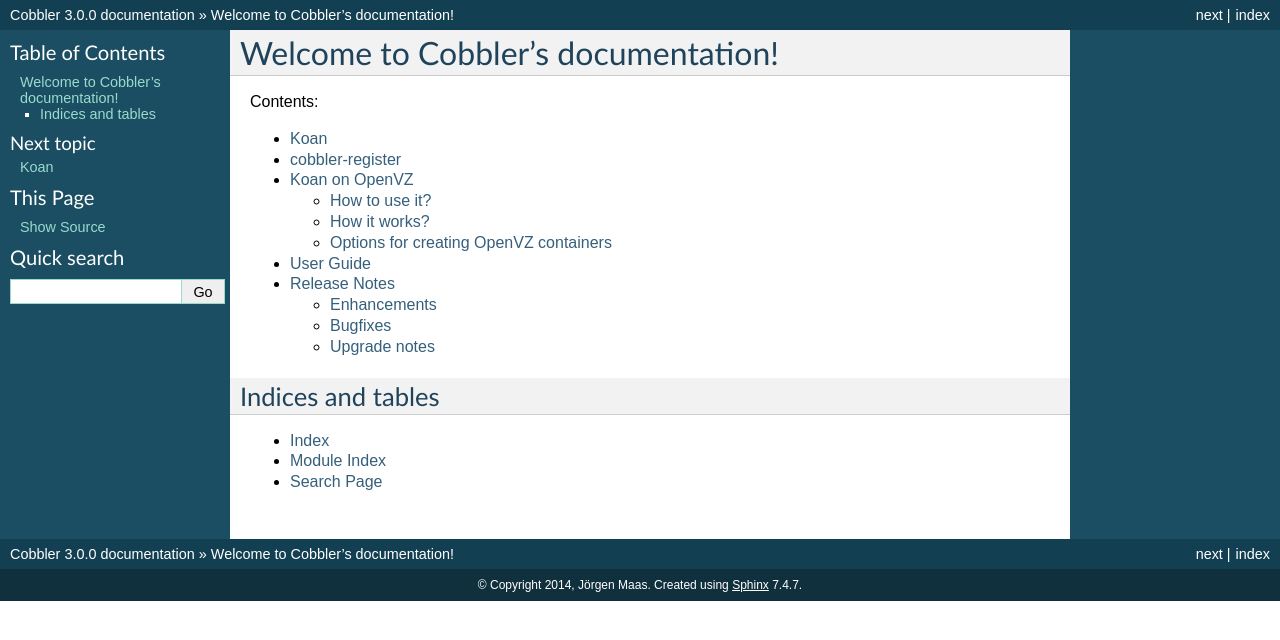
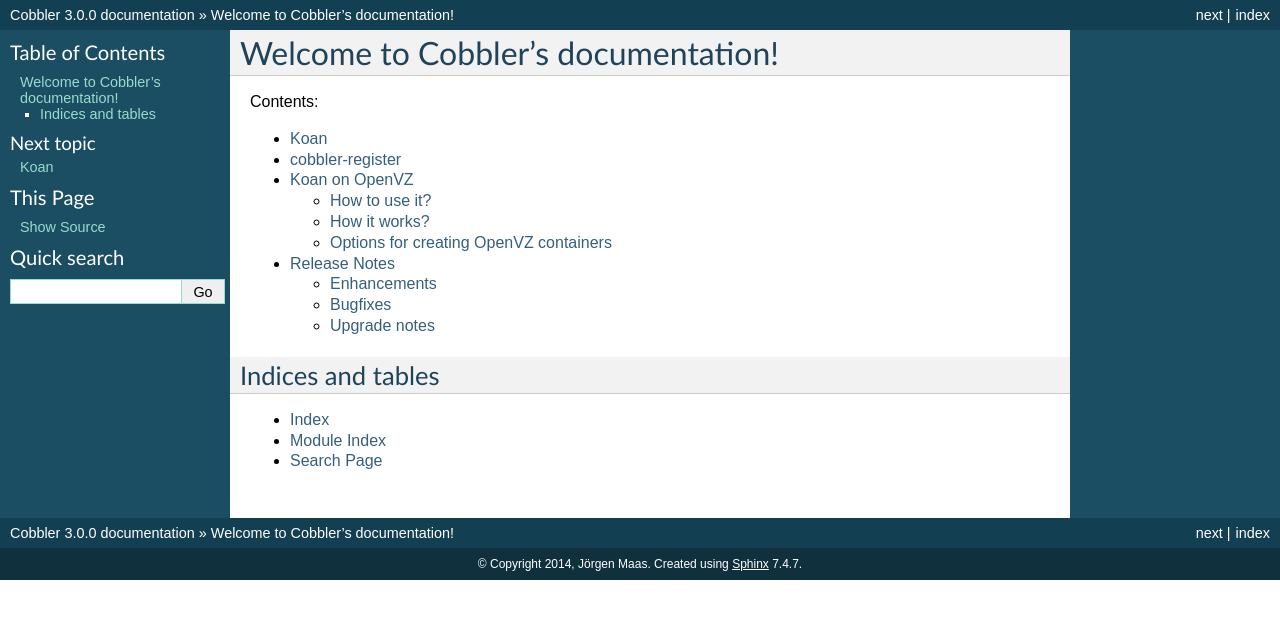
Before and after one commit to cobbler/koan, a Sphinx documentation site: the page built from docs/index.rst, in a window 1280 px wide. Shown: the top 640 px of the page. Built offline with Sphinx 7.4.7, drawn with Linux system fonts in a browser that asks for light colours.

Commit message:
Docs: Remove empty file

```diff
--- a/docs/index.rst
+++ b/docs/index.rst
@@ -14,7 +14,6 @@
    Koan <koan>
    cobbler-register <cobbler-register>
    Koan on OpenVZ <koan-on-openvz>
-   User Guide <user-guide>
    Release Notes <release-notes>
 
 Indices and tables
--- a/docs/user-guide.rst
+++ /dev/null
@@ -1,2 +0,0 @@
-User Guide
-----------
```
